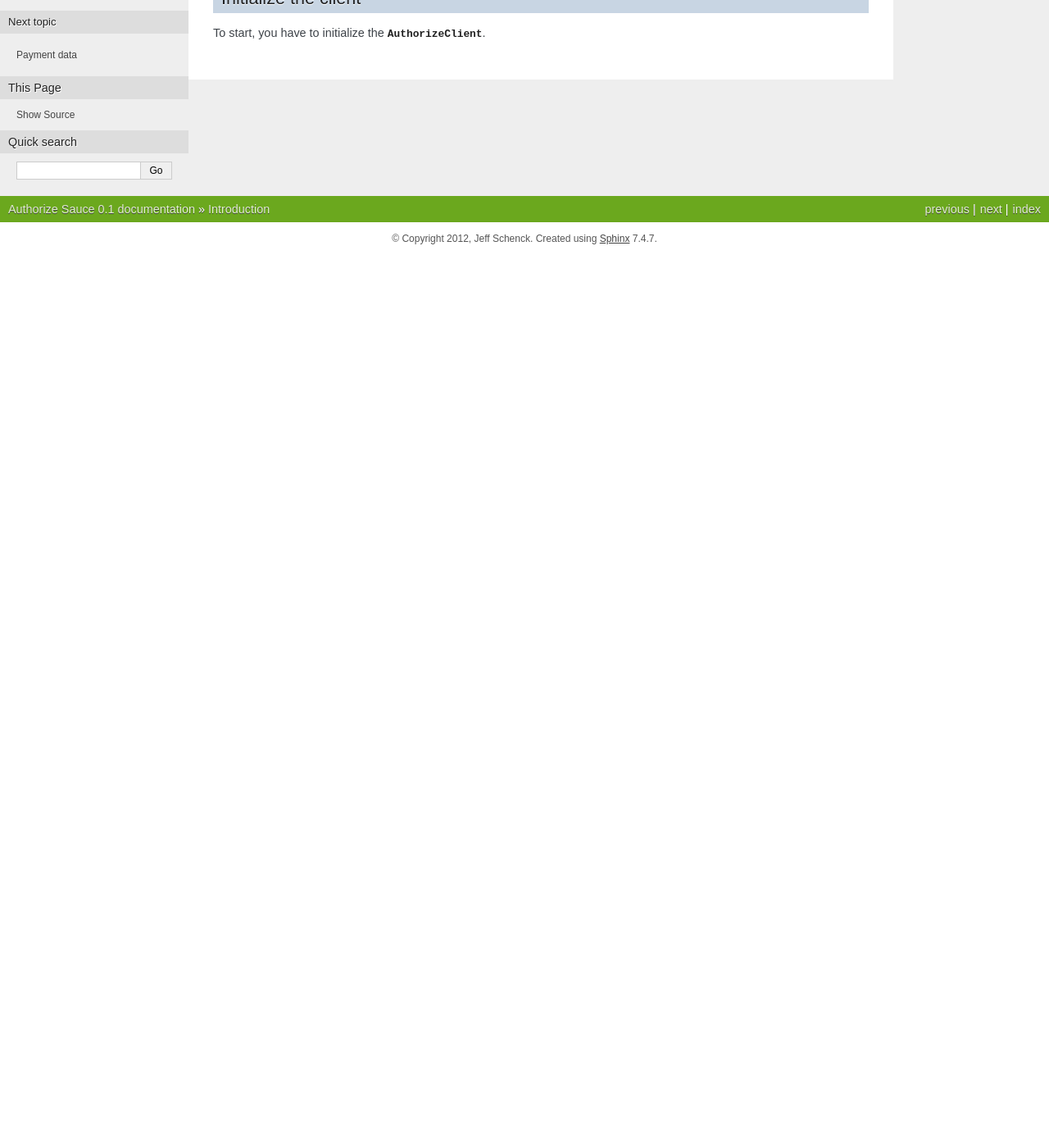
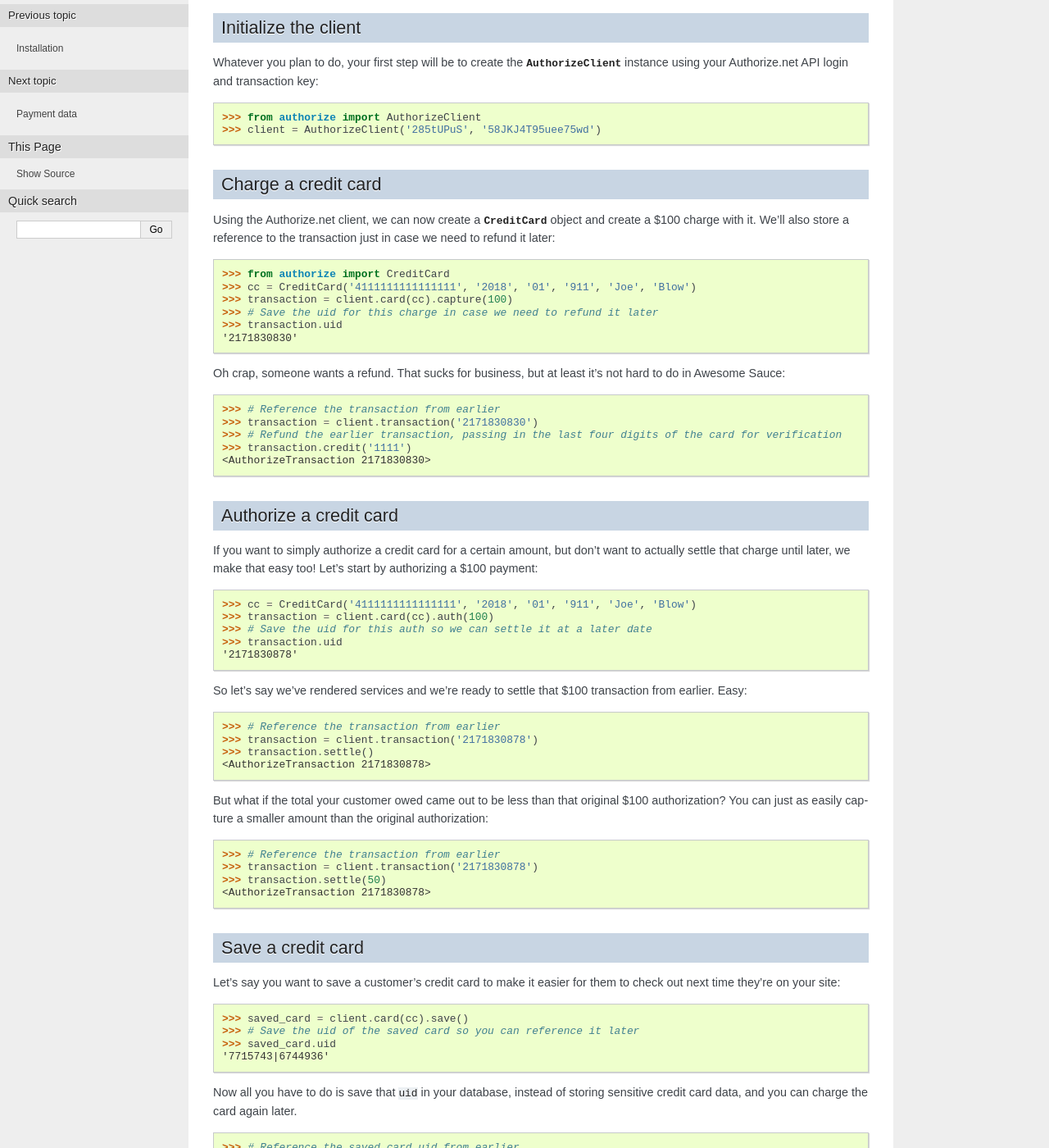
Before and after one commit to drewisme/authorizesauce, a Sphinx documentation site: the page built from docs/intro.rst, in a window 1280 px wide and 1400 px high, scrolled down 203 px. Shown: the whole window at 82% size. Built offline with Sphinx 7.4.7, drawn with Linux system fonts in a browser that asks for light colours; before the commit the page ends 900 px from its top, so only the background shows below that; some of the changed text lies outside the part shown.

Commit message:
Writes the introduction doc

```diff
--- a/docs/index.rst
+++ b/docs/index.rst
@@ -11,7 +11,7 @@ credit cards, easily!
 
   >>> # Init the authorize client and a credit card
   >>> from authorize import AuthorizeClient, CreditCard
-  >>> authorize = AuthorizeClient('285tUPuS', '58JKJ4T95uee75wd')
+  >>> client = AuthorizeClient('285tUPuS', '58JKJ4T95uee75wd')
   >>> cc = CreditCard('4111111111111111', '2018', '01', '911', 'Joe', 'Blow')
   >>> card = authorize.card(cc)
 
--- a/docs/intro.rst
+++ b/docs/intro.rst
@@ -5,8 +5,124 @@ Here you'll find an easy introduction to charging credit cards with Authorize
 Sauce. We'll take you through the basics of charging, saving cards, and
 creating recurring payments.
 
+For the full scoop on interacting with the Authorize Sauce client, see the
+:doc:`client` documentation.
+
 Initialize the client
 ---------------------
 
-To start, you have to initialize the
-:class:`AuthorizeClient <authorize.client.AuthorizeClient>`.
+Whatever you plan to do, your first step will be to create the
+:class:`AuthorizeClient <authorize.client.AuthorizeClient>` instance using
+your Authorize.net API login and transaction key::
+
+    >>> from authorize import AuthorizeClient
+    >>> client = AuthorizeClient('285tUPuS', '58JKJ4T95uee75wd')
+
+Charge a credit card
+--------------------
+
+Using the Authorize.net client, we can now create a
+:class:`CreditCard <authorize.data.CreditCard>` object and create a $100
+charge with it. We'll also store a reference to the transaction just in case
+we need to refund it later::
+
+    >>> from authorize import CreditCard
+    >>> cc = CreditCard('4111111111111111', '2018', '01', '911', 'Joe', 'Blow')
+    >>> transaction = client.card(cc).capture(100)
+    >>> # Save the uid for this charge in case we need to refund it later
+    >>> transaction.uid
+    '2171830830'
+
+Oh crap, someone wants a refund. That sucks for business, but at least it's
+not hard to do in Awesome Sauce::
+
+    >>> # Reference the transaction from earlier
+    >>> transaction = client.transaction('2171830830')
+    >>> # Refund the earlier transaction, passing in the last four digits of the card for verification
+    >>> transaction.credit('1111')
+    <AuthorizeTransaction 2171830830>
+
+Authorize a credit card
+-----------------------
+
+If you want to simply authorize a credit card for a certain amount, but don't
+want to actually settle that charge until later, we make that easy too! Let's
+start by authorizing a $100 payment::
+
+    >>> cc = CreditCard('4111111111111111', '2018', '01', '911', 'Joe', 'Blow')
+    >>> transaction = client.card(cc).auth(100)
+    >>> # Save the uid for this auth so we can settle it at a later date
+    >>> transaction.uid
+    '2171830878'
+
+So let's say we've rendered services and we're ready to settle that $100
+transaction from earlier. Easy::
+
+    >>> # Reference the transaction from earlier
+    >>> transaction = client.transaction('2171830878')
+    >>> transaction.settle()
+    <AuthorizeTransaction 2171830878>
+
+But what if the total your customer owed came out to be less than that
+original $100 authorization? You can just as easily capture a smaller amount
+than the original authorization::
+
+    >>> # Reference the transaction from earlier
+    >>> transaction = client.transaction('2171830878')
+    >>> transaction.settle(50)
+    <AuthorizeTransaction 2171830878>
+
+Save a credit card
+------------------
+
+Let's say you want to save a customer's credit card to make it easier for them
+to check out next time they're on your site::
+
+    >>> saved_card = client.card(cc).save()
+    >>> # Save the uid of the saved card so you can reference it later
+    >>> saved_card.uid
+    '7715743|6744936'
+
+Now all you have to do is save that ``uid`` in your database, instead of
+storing sensitive credit card data, and you can charge the card again later.
+
+    >>> # Reference the saved card uid from earlier
+    >>> saved_card = client.saved_card('7715743|6744936')
+    >>> # Let's charge another $500 to this card for another purchase
+    >>> saved_card.capture(500)
+    <AuthorizeTransaction 2171830935>
+
+If your user ever requests that you delete this card from its secure storage
+on Authorize.net's servers, we can do that too::
+
+    >>> saved_card = client.saved_card('7715743|6744936')
+    >>> saved_card.delete()
+
+Create a recurring payment
+--------------------------
+
+Next you decide you want recurring revenue, so you're going to charge your
+users a monthly $20 subscription fee starting Dec 1, 2012. This is simple to
+set up::
+
+    >>> from datetime import date
+    >>> card = client.card(cc)
+    >>> card.recurring(20, date(2012, 12, 1), months=1)
+    <AuthorizeRecurring 1396734>
+
+Again, if you want to update the recurring payment, this is easy to do. Let's
+say we need to increase the monthly rate to $25::
+
+    >>> # Reference the recurring uid from earlier
+    >>> recurring = client.recurring('1396734')
+    >>> recurring.update(amount=25)
+
+And if the user cancels their service, we can end their recurring payment::
+
+    >>> recurring = client.recurring('1396734')
+    >>> recurring.delete()
+
+There are many other available options when setting up recurring payments,
+such as trial periods and limited number of payments. For details, see the
+:meth:`AuthorizeCreditCard.recurring <authorize.client.AuthorizeCreditCard.recurring>`
+method documentation.
```
